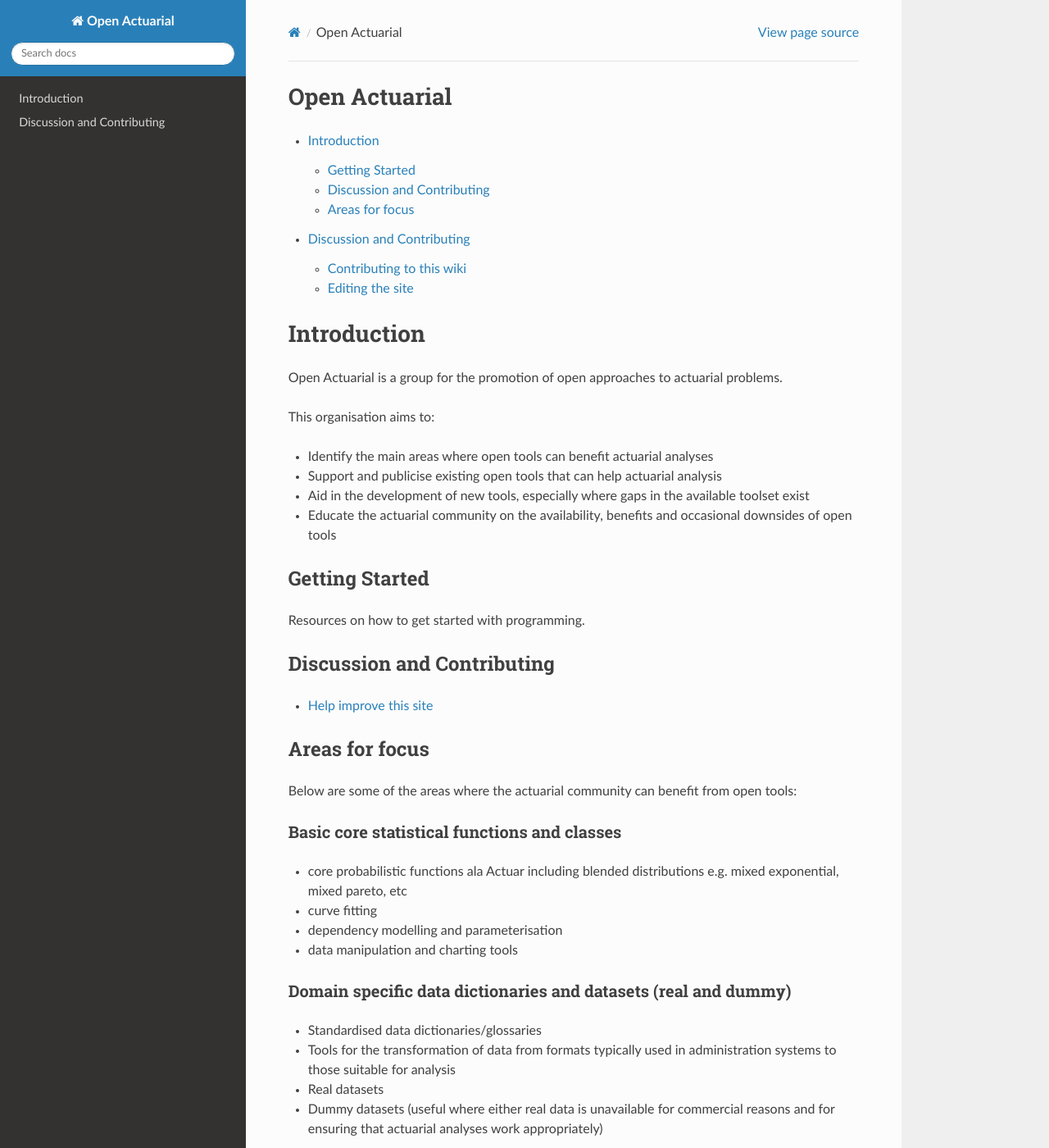
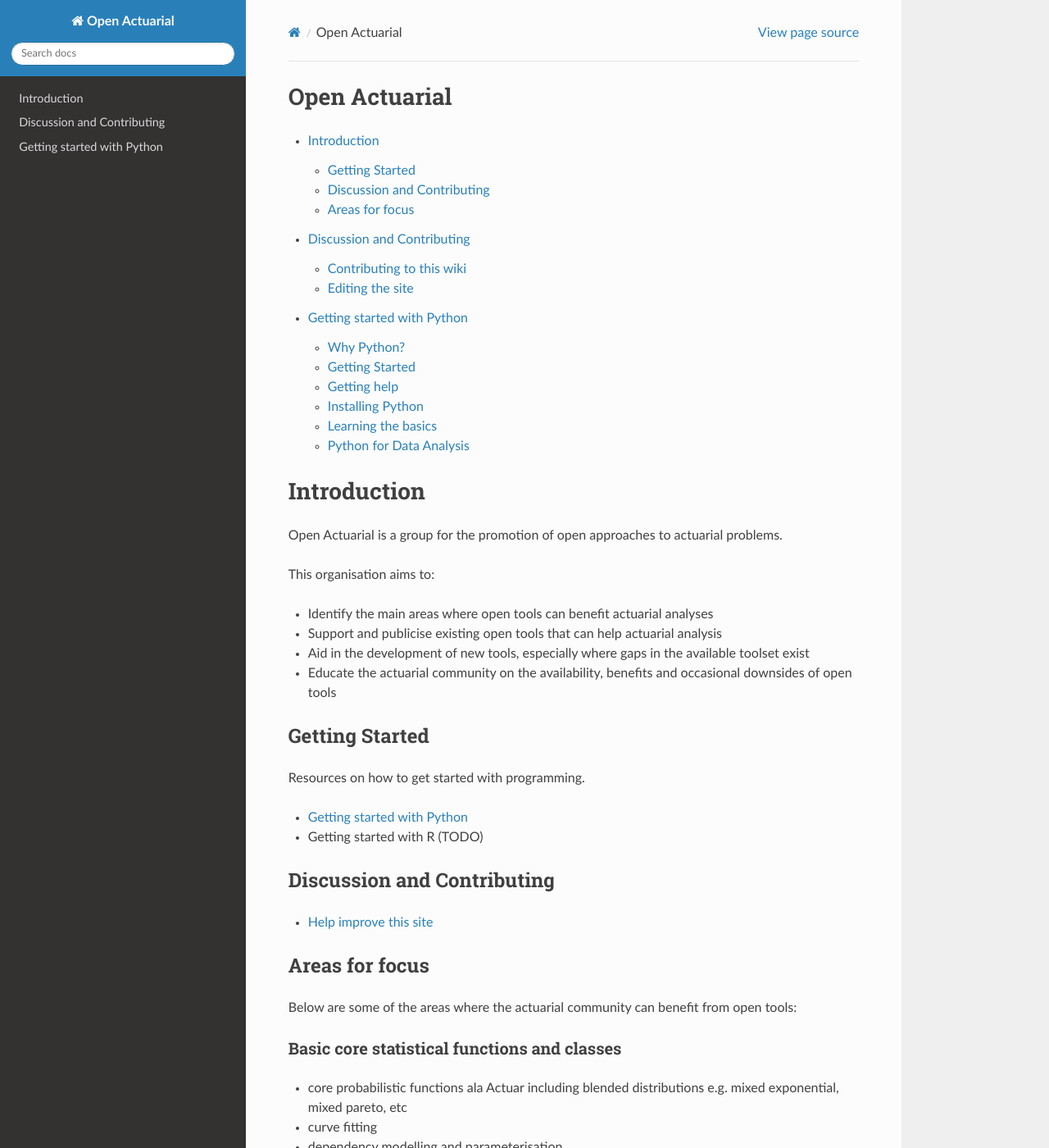
Before and after one commit to open-actuarial/open-actuarial-site, a Sphinx documentation site: the page built from docs/index.rst, in a window 1280 px wide and 1400 px high. Shown: the whole window at 82% size. Built offline with Sphinx 7.4.7 and the Read the Docs theme 2.0.0, drawn with Linux system fonts in a browser that asks for light colours; some of the changed lines change nothing that is shown.

Commit message:
add getting started with Python page

```diff
--- /dev/null
+++ b/docs/getting_started_python.rst
@@ -0,0 +1,99 @@
+.. _getting_started_python:
+
+Getting started with Python
+===========================
+
+Why Python?
+-----------
+
+Python is one of the most popular programming languages around due to its:
+
+- simple and easy to read syntax making it quick to learn
+- huge range of packages allowing it be used for a huge range of applications
+- active open community of developers
+- use behind many of the most popular websites in the world (Google, YouTube, Instagram, Dropbox, Reddit)
+
+It is widely regarded as the main language for machine learning and is gaining ground against R for its use in other forms of data analysis.
+
+Getting Started
+---------------
+
+Each person has their own preferences when learning something new so the route advised below may not suit everyone.
+
+#. `Install <installing_python_>`_ it on your machine
+#. Start by `learning the basics <learning_python_basics_>`_ of the language and the syntax.
+#. Familiarise yourself with the `Python packages <python_for_data_analysis_>`_ that will be useful for actuarial analyses
+#. Force yourself to use it for some real work, something simple that you may normally have used Excel for
+#. Learn some intermediate Python so that you can implement projects more efficiently
+#. Read others code to understand how to get the most out of the language
+
+Following the steps above should get you well on your way but don't stop there:
+
+#. Seek out other Python users for tips
+#. Look at projects available online for ideas
+#. Join a local community (e.g PyData) to find Python users in your area and learn from them
+#. Look at Kaggle competition entries and blogs
+#. Follow leading Python data scientists on Twitter for ideas
+
+.. _getting_help:
+
+Getting help
+------------
+
+You will get stuck as with any new tool. Inevitably there will be someone who has experienced your issue before so persevere and google your way through it:
+
+#. Search the web for answers - StackOverFlow is an amazing website for questions and dedicated volunteers to help solve issues. Usually someone will have already encountered your problem and someone else will have pointed out a solution.
+#. Read the documentation - at least read the getting started guides for which ever area you are stuck on.
+#. Don't go it alone - persuade someone else in your organisation to learn with you
+#. Find someone in your organisation who can help
+
+.. _installing_python:
+
+Installing Python
+-----------------
+
+Windows does not come with Python by default. Linux and MacOS users already have Python on their machines. However the version installed may not be suited for scientific analysis.
+
+The easiest way to get started is to install `Anaconda <https://www.anaconda.com/download/>`_, which at its core is a Python installation customised for scientific use with lots of bells and whistles that will be useful along the way. It isn't a single program which may confuse newcomers but a collection of tools which are most easily launched through the Anaconda Navigator (one of the programs installed).
+
+Once Anaconda is installed you have several ways of actually writing code and running it:
+
+#. Launch a Jupyter Notebook where code is written in cells and the output displayed below the cell
+#. Launch Spyder for an Interactive Development Environment (IDE) similar to RStudio or Visual Studio.
+#. Write code in any other compatible text editor or IDE
+
+.. _learning_python_basics:
+
+Learning the basics
+-------------------
+
+There are lots of websites offering free online courses covering the basics most of which allow you to run code in the browser so that you don't need to even worry about installing the software. Here are just a few:
+
+- `Codecademy - Learn Python <https://www.codecademy.com/learn/learn-python>`_
+- `Datacamp - Intro to Python for Data Science <https://www.datacamp.com/courses/intro-to-python-for-data-science>`_
+- `Udacity - Programming Foundations with Python <https://www.udacity.com/course/programming-foundations-with-python--ud036>`_
+
+Look for a course that covers topics such as Lists, Dicts, Functions, Loops and Classes.
+
+.. _python_for_data_analysis:
+
+Python for Data Analysis
+------------------------
+
+A lot can be done with just core Python but its real power comes from making use of all the optional Python packages (think libraries in R or toolboxes in MatLab) that will make your life much easier and allow you to concentrate on your analyses. The following packages are potentially useful across a wide range of actuarial projects:
+
+- `Numpy <http://www.numpy.org/>`_ - a foundational package that most other scientific packages in Python utilise. It introduces an array data type and a whole set of functions and classes for working with them. This package makes array calculations to run extremely quickly as most of the underlying code is in C and makes use of Intel's math kernels. It is unlikely you will need to use Numpy directly, at least initially, as other packages are more useful but you should make note of the basics.
+- `Pandas <http://pandas.pydata.org/>`_ - for working with data tables (importing, editing, grouping, pivoting, merging, joining, reshaping, time series). This makes working with actuarial data very straightforward and this fantastic package is extremely well documented with a `10 minutes in Pandas <http://pandas.pydata.org/pandas-docs/stable/10min.html>`_ section which gets you up and running quickly.
+- `SciPy <https://www.scipy.org/>`_ - mathematics package covering integration, optimization, interpolation, linear algebra and statistics. Very useful especially the statistics classes and functions.
+- `Matplotlib <https://matplotlib.org/>`_ - the standard plotting library for creating a wide range of plots. The documentation is a needs some work but it can do anything you need it to if you persevere.
+
+There are many online courses that focus on Python for data science, for example:
+
+- `Udacity - Intro to Data Analysis <https://www.udacity.com/course/intro-to-data-analysis--ud170>`_
+- `edX - Python for Data Science <https://www.edx.org/course/python-data-science-uc-san-diegox-dse200x>`_
+- `Coursera - Introduction to Data Science in Python <https://www.coursera.org/learn/python-data-analysis>`_
+
+There are several good books that lay the foundations:
+
+- `Python for Data Analysis, Wes McKinney <http://shop.oreilly.com/product/0636920023784.do>`_ - written by the main author of Pandas
+- `Python Data Science Handbook, Jake VanderPlas <http://shop.oreilly.com/product/0636920034919.do>`_ - written by a widely regarded data scientist, the book is freely available online on `GitHub <https://github.com/jakevdp/PythonDataScienceHandbook>`_
--- a/docs/index.rst
+++ b/docs/index.rst
@@ -11,6 +11,7 @@
 
    introduction
    contributing
+   getting_started_python
 
 .. include::
    introduction.rst
--- a/docs/introduction.rst
+++ b/docs/introduction.rst
@@ -13,6 +13,9 @@
 Getting Started
 ---------------
 Resources on how to get started with programming.
+
+- :ref:`Getting started with Python <getting_started_python>`
+- Getting started with R (TODO)
 
 Discussion and Contributing
 ---------------------------
```
Also changed, not shown: 1 other file.
